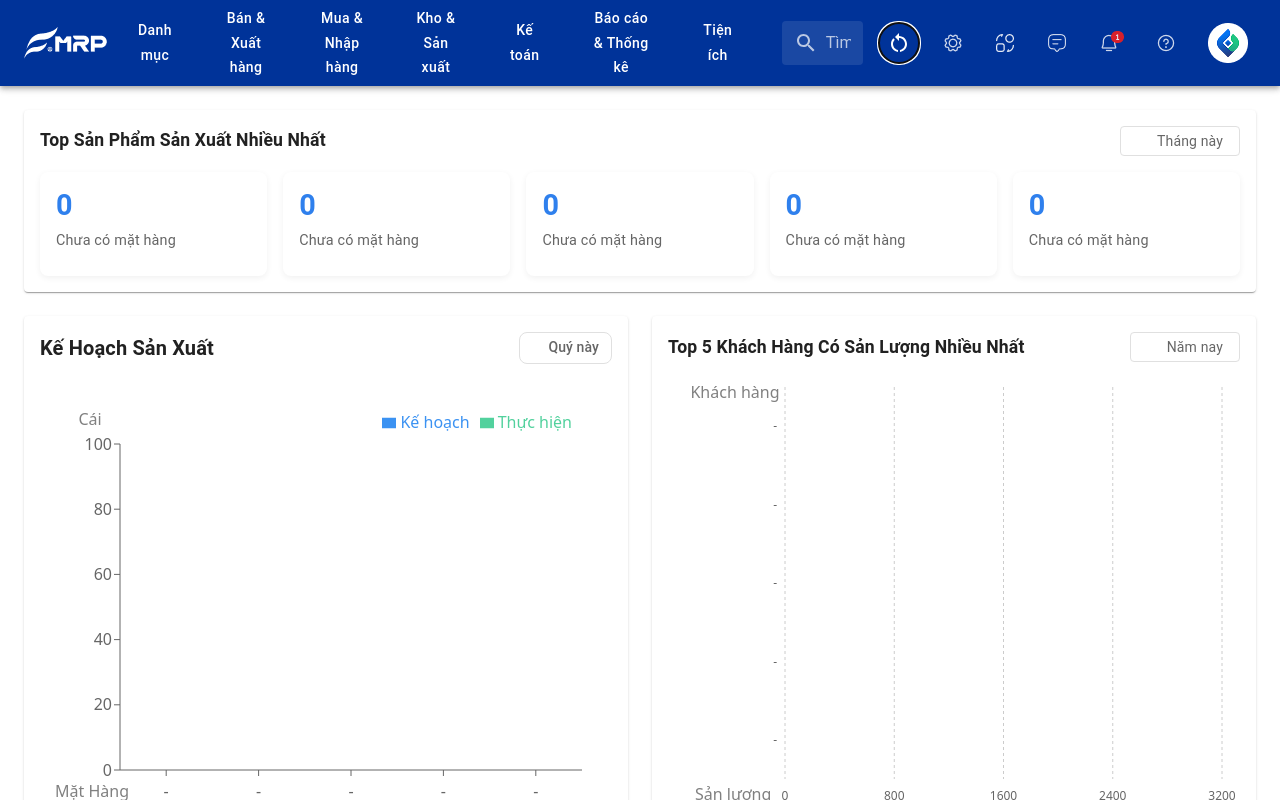
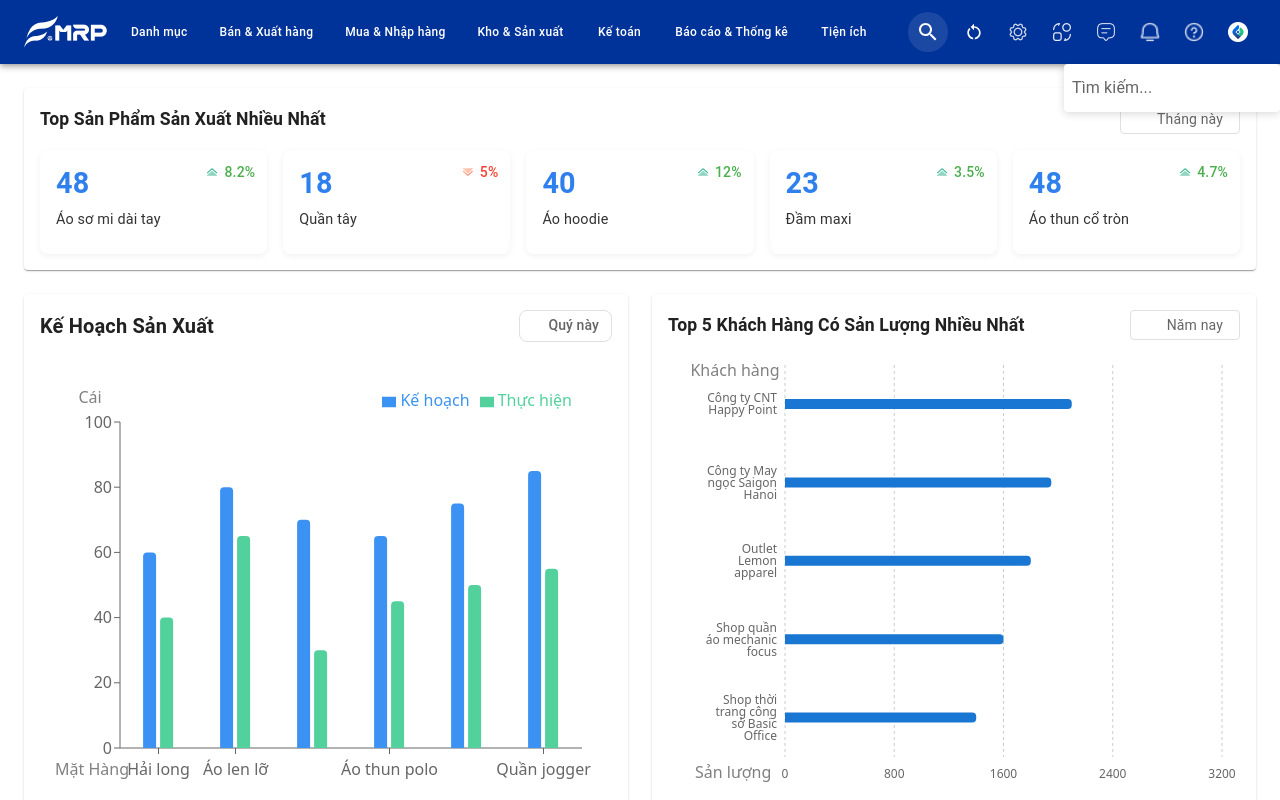
Before and after one commit to hoangphung123/DashBoardTest, a React (Vite) app: page / in a window 1280 px wide. Both pictures are taken after a click on the button 899 px from the left and 42 px from the top of the page. Shown: the top 800 px of the page. Built offline with nearby package versions, Linux system fonts and the light colour scheme; some icons are missing.

Commit message:
add responsive

```diff
--- a/src/App.jsx
+++ b/src/App.jsx
@@ -1,7 +1,21 @@
 import React, { useState } from 'react'
 import './App.css'
-import { Box, AppBar, Toolbar, Typography, IconButton, InputBase, Button } from '@mui/material';
-import { Search as SearchIcon, RestartAlt } from '@mui/icons-material';
+import {
+  Box,
+  AppBar,
+  Toolbar,
+  Typography,
+  IconButton,
+  InputBase,
+  Button,
+  useTheme,
+  useMediaQuery,
+  Menu,
+  MenuItem,
+  Drawer,
+  Tooltip
+} from '@mui/material';
+import { Search as SearchIcon, RestartAlt, Menu as MenuIconMUI } from '@mui/icons-material';
 import TopProducts from './components/TopProduct';
 import ProductionPlan from './components/ProductPlan';
 import TopCustomers from './components/TopCustomers';
@@ -15,13 +29,47 @@ import Logo from './assets/Logo.png';
 import Group from './assets/Group.png';
 import GearIcon from './assets/icon/Gear.png';
 import MessageIcon from './assets/vuesax/linear/message-text.png';
-import QuestionIcon from './assets/Menu-1.png';
-import MenuIcon from './assets/Menu.png';
+import QuestionIcon from './assets/Vector1.png';
+import MenuIcon from './assets/Vector.png';
+
+const menuItems = [
+  'Danh mục',
+  'Bán & Xuất hàng',
+  'Mua & Nhập hàng',
+  'Kho & Sản xuất',
+  'Kế toán',
+  'Báo cáo & Thống kê',
+  'Tiện ích'
+];
+
 function App() {
   const [isDataEmpty, setIsDataEmpty] = useState(false);
+  const [mobileMenuAnchor, setMobileMenuAnchor] = useState(null);
+  const [searchOpen, setSearchOpen] = useState(false);
+  const theme = useTheme();
+  const isExtraLargeScreen = useMediaQuery('(min-width:1500px)');
+  const isMediumLargeScreen = useMediaQuery('(min-width:1400px)');
+  const isLargeScreen = useMediaQuery('(min-width:1300px)');
+  const isMenuVisible = useMediaQuery('(min-width:1200px)');
+  const isMediumScreen = useMediaQuery(theme.breakpoints.down('lg'));
+  const isExtraSmallScreen = useMediaQuery(theme.breakpoints.down('sm'));
 
   const handleReset = () => {
     setIsDataEmpty(prev => !prev);
+  };
+
+  const handleMobileMenuOpen = (event) => {
+    setMobileMenuAnchor(event.currentTarget);
+  };
+
+  const handleMobileMenuClose = () => {
+    setMobileMenuAnchor(null);
+  };
+
+  const handleSearchClick = () => {
+    if (!isLargeScreen) {
+      setSearchOpen(!searchOpen);
+    }
   };
 
   return (
@@ -32,78 +80,65 @@ function App() {
             component="img"
             src={Group}
             alt="Group"
-            sx={{ height: 32 }}
+            sx={{ height: isExtraSmallScreen ? 24 : 32 }}
           />
-          <Box sx={{ display: 'flex', gap: 3 }}>
+
+          {/* Menu for larger screens */}
+          {isMenuVisible && (
+            <Box sx={{
+              display: 'flex',
+              gap: 2,
+              overflow: 'auto',
+              '&::-webkit-scrollbar': { display: 'none' },
+              msOverflowStyle: 'none',
+              scrollbarWidth: 'none'
+            }}>
+              {menuItems.map((text) => (
                 <Button
+                  key={text}
                   sx={{
                     color: 'white',
                     textTransform: 'none',
+                    fontSize: isExtraLargeScreen
+                      ? '1rem'
+                      : isMediumLargeScreen
+                      ? '14px'
+                      : '12px',
+                    whiteSpace: 'nowrap',
+                    padding: isExtraLargeScreen ? '8px 16px' : '6px 8px',
                     '&:hover': { backgroundColor: 'rgba(255, 255, 255, 0.1)' }
                   }}
                 >
-              Danh mục
+                  {text}
                 </Button>
-            <Button
-              sx={{
-                color: 'white',
-                textTransform: 'none',
-                '&:hover': { backgroundColor: 'rgba(255, 255, 255, 0.1)' }
-              }}
+              ))}
+            </Box>
+          )}
+
+          {/* Hamburger menu for small screens */}
+          {!isMenuVisible && (
+            <IconButton
+              color="inherit"
+              onClick={handleMobileMenuOpen}
+              sx={{ ml: 1 }}
             >
-              Bán & Xuất hàng
-            </Button>
-            <Button
-              sx={{
-                color: 'white',
-                textTransform: 'none',
-                '&:hover': { backgroundColor: 'rgba(255, 255, 255, 0.1)' }
-              }}
-            >
-              Mua & Nhập hàng
-            </Button>
-            <Button
-              sx={{
-                color: 'white',
-                textTransform: 'none',
-                '&:hover': { backgroundColor: 'rgba(255, 255, 255, 0.1)' }
-              }}
-            >
-              Kho & Sản xuất
-            </Button>
-            <Button
-              sx={{
-                color: 'white',
-                textTransform: 'none',
-                '&:hover': { backgroundColor: 'rgba(255, 255, 255, 0.1)' }
-              }}
-            >
-              Kế toán
-            </Button>
-            <Button
-              sx={{
-                color: 'white',
-                textTransform: 'none',
-                '&:hover': { backgroundColor: 'rgba(255, 255, 255, 0.1)' }
-              }}
-            >
-              Báo cáo & Thống kê
-            </Button>
-            <Button
-              sx={{
-                color: 'white',
-                textTransform: 'none',
-                '&:hover': { backgroundColor: 'rgba(255, 255, 255, 0.1)' }
-              }}
-            >
-              Tiện ích
-            </Button>
-          </Box>
+              <MenuIconMUI />
+            </IconButton>
+          )}
 
           <Box sx={{ flexGrow: 1 }} />
 
-          <Box sx={{ display: 'flex', alignItems: 'center', gap: 2 }}>
-            <Box sx={{ display: 'flex', alignItems: 'center', backgroundColor: 'rgba(255, 255, 255, 0.1)', borderRadius: 1, padding: '6px 12px' }}>
+          <Box sx={{ display: 'flex', alignItems: 'center', gap: 1 }}>
+            {/* Search box */}
+            {isMediumLargeScreen ? (
+              <Box sx={{
+                display: 'flex',
+                alignItems: 'center',
+                backgroundColor: 'rgba(255, 255, 255, 0.1)',
+                borderRadius: 1,
+                padding: '6px 12px',
+                width: 'auto'
+              }}>
                 <SearchIcon sx={{ color: 'white', opacity: 0.7 }} />
                 <InputBase
                   placeholder="Tìm kiếm..."
@@ -117,48 +152,125 @@ function App() {
                   }}
                 />
               </Box>
+            ) : (
+              <>
+                <Tooltip title="Tìm kiếm">
+                  <IconButton
+                    onClick={handleSearchClick}
+                    sx={{
+                      color: 'white',
+                      backgroundColor: searchOpen ? 'rgba(255, 255, 255, 0.1)' : 'transparent',
+                      '&:hover': { backgroundColor: 'rgba(255, 255, 255, 0.1)' }
+                    }}
+                  >
+                    <SearchIcon />
+                  </IconButton>
+                </Tooltip>
+                {searchOpen && (
+                  <Box sx={{
+                    position: 'absolute',
+                    top: '100%',
+                    right: 0,
+                    backgroundColor: 'white',
+                    padding: '8px',
+                    borderRadius: '4px',
+                    boxShadow: '0 2px 8px rgba(0,0,0,0.15)',
+                    zIndex: 1000
+                  }}>
+                    <InputBase
+                      autoFocus
+                      placeholder="Tìm kiếm..."
+                      sx={{
+                        width: '200px',
+                        color: '#333',
+                        '& input::placeholder': {
+                          color: '#666',
+                          opacity: 1
+                        }
+                      }}
+                    />
+                  </Box>
+                )}
+              </>
+            )}
+
+            {/* Other icons */}
             <IconButton
               onClick={handleReset}
+              sx={{ color: 'white' }}
+            >
+              <RestartAlt sx={{ fontSize: isLargeScreen ? '24px' : '20px' }} />
+            </IconButton>
+            {[
+              { icon: GearIcon },
+              { icon: ChangeIcon },
+              { icon: MessageIcon },
+              { icon: MenuIcon },
+              { icon: QuestionIcon },
+              { icon: Logo }
+            ].map((item, index) => (
+              <IconButton key={index}>
+                <Box
+                  component="img"
+                  src={item.icon}
                   sx={{
-                p: 1,
-                color: 'white',
-                '&:hover': {
-                  backgroundColor: 'rgba(255, 255, 255, 0.1)'
-                }
+                    width: isLargeScreen ? '24px' : '20px',
+                    height: isLargeScreen ? '24px' : '20px'
                   }}
-            >
-              <RestartAlt />
+                />
               </IconButton>
-            <IconButton sx={{ p: 1 }}>
-              <Box component="img" src={GearIcon} />
-            </IconButton>
-            <IconButton sx={{ p: 1 }}>
-              <Box component="img" src={ChangeIcon}  />
-            </IconButton>
-            <IconButton sx={{ p: 1 }}>
-              <Box component="img" src={MessageIcon}  />
-            </IconButton>
-            <IconButton sx={{ p: 1 }}>
-              <Box component="img" src={MenuIcon}  />
-            </IconButton>
-            <IconButton sx={{ p: 1 }}>
-              <Box component="img" src={QuestionIcon}  />
-            </IconButton>
-            <IconButton sx={{ p: 1 }}>
-              <Box component="img" src={Logo}  />
-            </IconButton>
-
+            ))}
           </Box>
         </Toolbar>
       </AppBar>
 
-      <Box sx={{ p: 3 }}>
+      {/* Mobile Menu Drawer */}
+      <Drawer
+        anchor="left"
+        open={Boolean(mobileMenuAnchor)}
+        onClose={handleMobileMenuClose}
+        PaperProps={{
+          sx: {
+            width: 250,
+            backgroundColor: '#003399',
+            color: 'white'
+          }
+        }}
+      >
+        <Box sx={{ p: 2 }}>
+          {menuItems.map((text) => (
+            <MenuItem
+              key={text}
+              onClick={handleMobileMenuClose}
+              sx={{
+                py: 1.5,
+                fontSize: '12px',
+                '&:hover': { backgroundColor: 'rgba(255, 255, 255, 0.1)' }
+              }}
+            >
+              {text}
+            </MenuItem>
+          ))}
+        </Box>
+      </Drawer>
+
+      <Box sx={{ p: !isMenuVisible ? 2 : 3 }}>
         <TopProducts isDataEmpty={isDataEmpty} />
-        <Box sx={{ display: 'grid', gridTemplateColumns: '1fr 1fr', gap: 3, mt: 3 }}>
+        <Box sx={{
+          display: 'grid',
+          gridTemplateColumns: !isMenuVisible ? '1fr' : '1fr 1fr',
+          gap: 3,
+          mt: 3
+        }}>
           <ProductionPlan isDataEmpty={isDataEmpty} />
           <TopCustomers isDataEmpty={isDataEmpty} />
         </Box>
-        <Box sx={{ display: 'grid', gridTemplateColumns: '1fr 1fr 1fr', gap: 3, mt: 3 }}>
+        <Box sx={{
+          display: 'grid',
+          gridTemplateColumns: !isMenuVisible ? '1fr' : isMediumScreen ? '1fr 1fr' : '1fr 1fr 1fr',
+          gap: 3,
+          mt: 3
+        }}>
           <ProductionStatus isDataEmpty={isDataEmpty} />
           <ProductionProgress isDataEmpty={isDataEmpty} />
           <MaterialPurchase isDataEmpty={isDataEmpty} />
--- a/src/components/TopProduct.jsx
+++ b/src/components/TopProduct.jsx
@@ -1,5 +1,5 @@
 import React, { useState, useEffect } from 'react';
-import { Box, Paper, Typography, Card, CardContent } from '@mui/material';
+import { Box, Paper, Typography, Card, CardContent, useMediaQuery } from '@mui/material';
 import arrowUp from '../assets/arrow-up.png';
 import arrowDown from '../assets/arrow-down.png';
 import CalendarTodayOutlinedIcon from '@mui/icons-material/CalendarTodayOutlined';
@@ -13,6 +13,7 @@ const originalProducts = [
 
 const TopProducts = ({ isDataEmpty }) => {
   const [products, setProducts] = useState(originalProducts);
+  const isSmallScreen = useMediaQuery('(max-width:880px)');
 
   useEffect(() => {
     setProducts(isDataEmpty ? [] : originalProducts);
@@ -41,13 +42,18 @@ const TopProducts = ({ isDataEmpty }) => {
       </Box>
 
       {hasData ? (
-        <Box sx={{ display: 'flex', justifyContent: 'space-between', gap: 2 }}>
+        <Box sx={{
+          display: 'grid',
+          gridTemplateColumns: isSmallScreen
+            ? 'repeat(auto-fit, minmax(150px, 1fr))'
+            : 'repeat(5, 1fr)',
+          gap: 2
+        }}>
           {products.map((product, index) => (
             <Card
               key={index}
               sx={{
-                flex: 1,
-                minWidth: 150,
+                minWidth: isSmallScreen ? 'unset' : 150,
                 boxShadow: '0px 2px 6px rgba(0, 0, 0, 0.06)',
                 borderRadius: 2,
                 position: 'relative'
@@ -104,13 +110,18 @@ const TopProducts = ({ isDataEmpty }) => {
           ))}
         </Box>
       ) : (
-        <Box sx={{ display: 'flex', justifyContent: 'space-between', gap: 2 }}>
+        <Box sx={{
+          display: 'grid',
+          gridTemplateColumns: isSmallScreen
+            ? 'repeat(auto-fit, minmax(150px, 1fr))'
+            : 'repeat(5, 1fr)',
+          gap: 2
+        }}>
           {[1, 2, 3, 4, 5].map((_, index) => (
             <Card
               key={index}
               sx={{
-                flex: 1,
-                minWidth: 150,
+                minWidth: isSmallScreen ? 'unset' : 150,
                 boxShadow: '0px 2px 6px rgba(0, 0, 0, 0.06)',
                 borderRadius: 2
               }}
```
Also changed, not shown: src/assets/Vector.png (added), src/assets/Vector1.png (added). Lines whose indentation alone changed are shown as unchanged.
